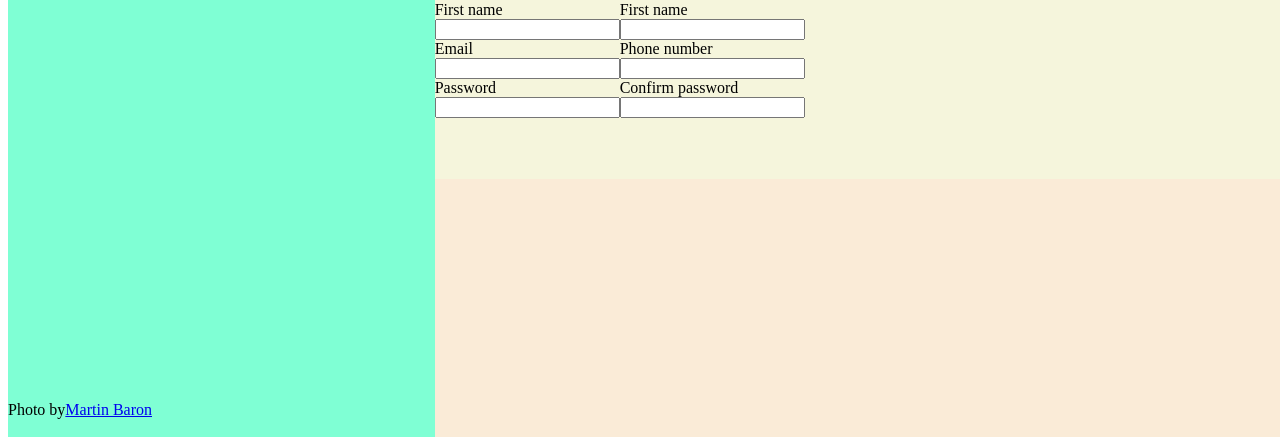
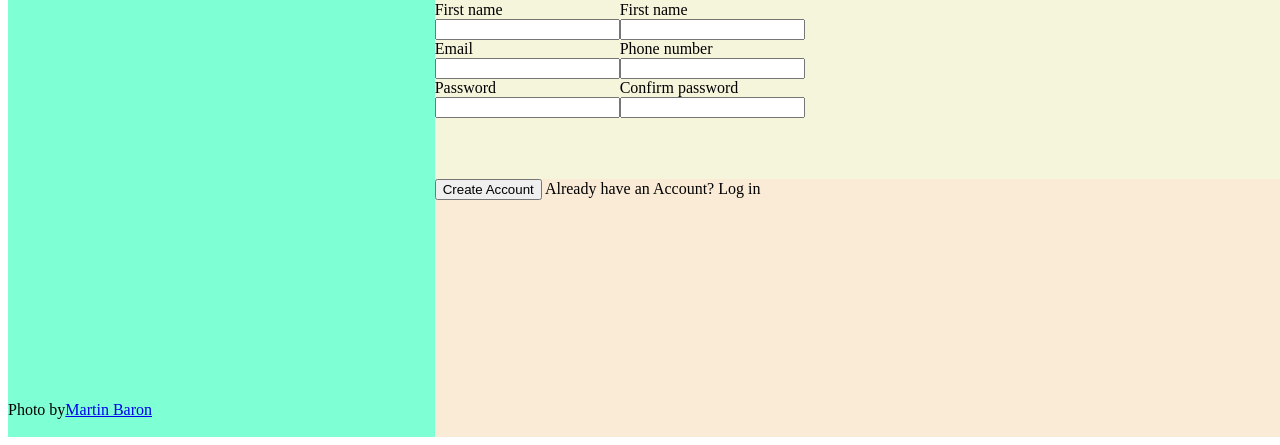
Before and after one commit to jpawz/sign-up-form, a plain HTML site: page index.html in a window 1280 px wide. Shown: the part 371-816 px from the top of the page. Drawn offline with Linux system fonts and the light colour scheme.

Commit message:
Add content to right-bottom section

```diff
--- a/index.html
+++ b/index.html
@@ -52,7 +52,10 @@
                     </div>
                 </div>
             </div>
-            <div class="bottom"></div>
+            <div class="bottom">
+                <button>Create Account</button>
+                <span>Already have an Account? Log in</span>
+            </div>
         </div>
     </div>
 
```
